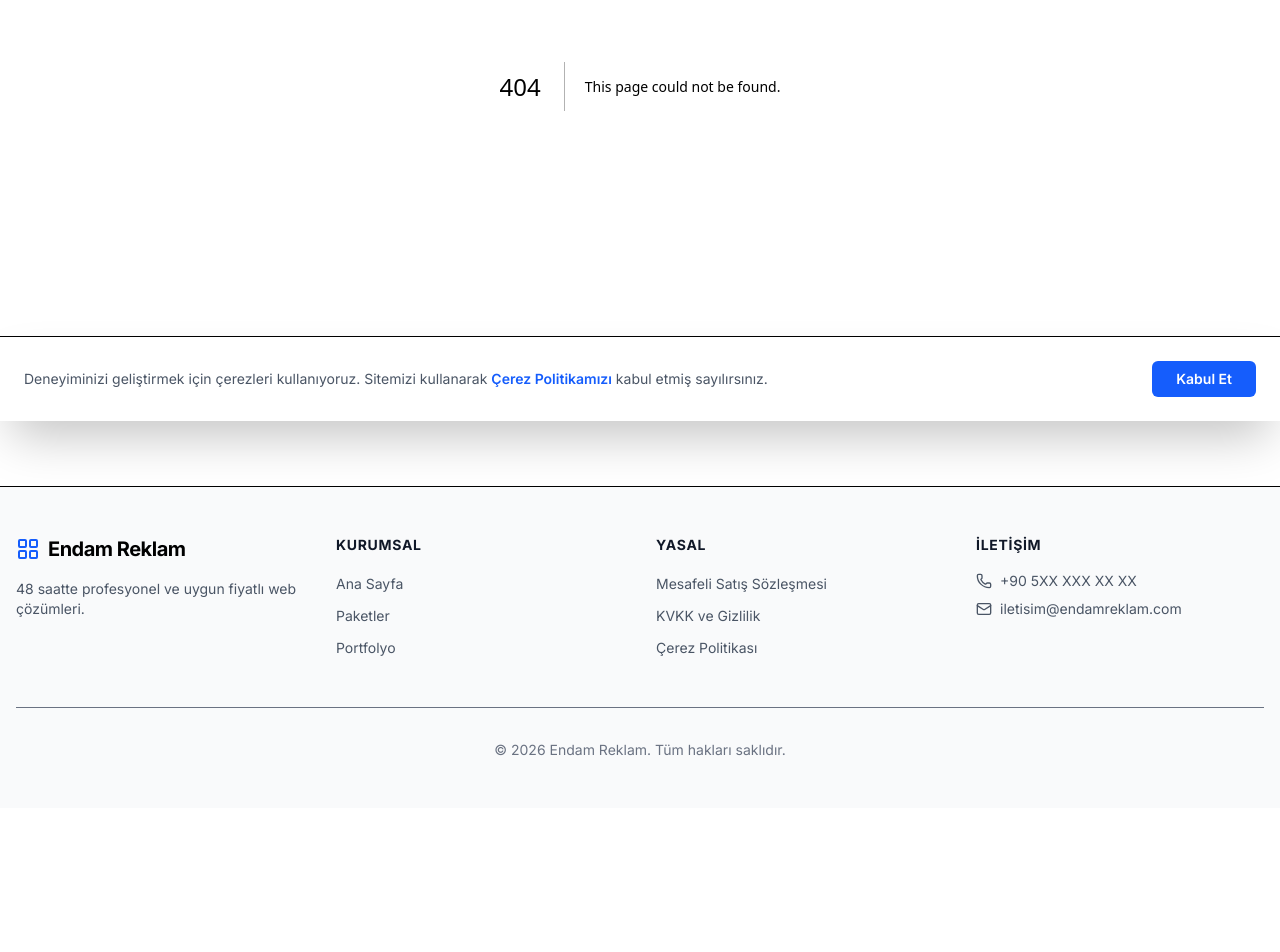
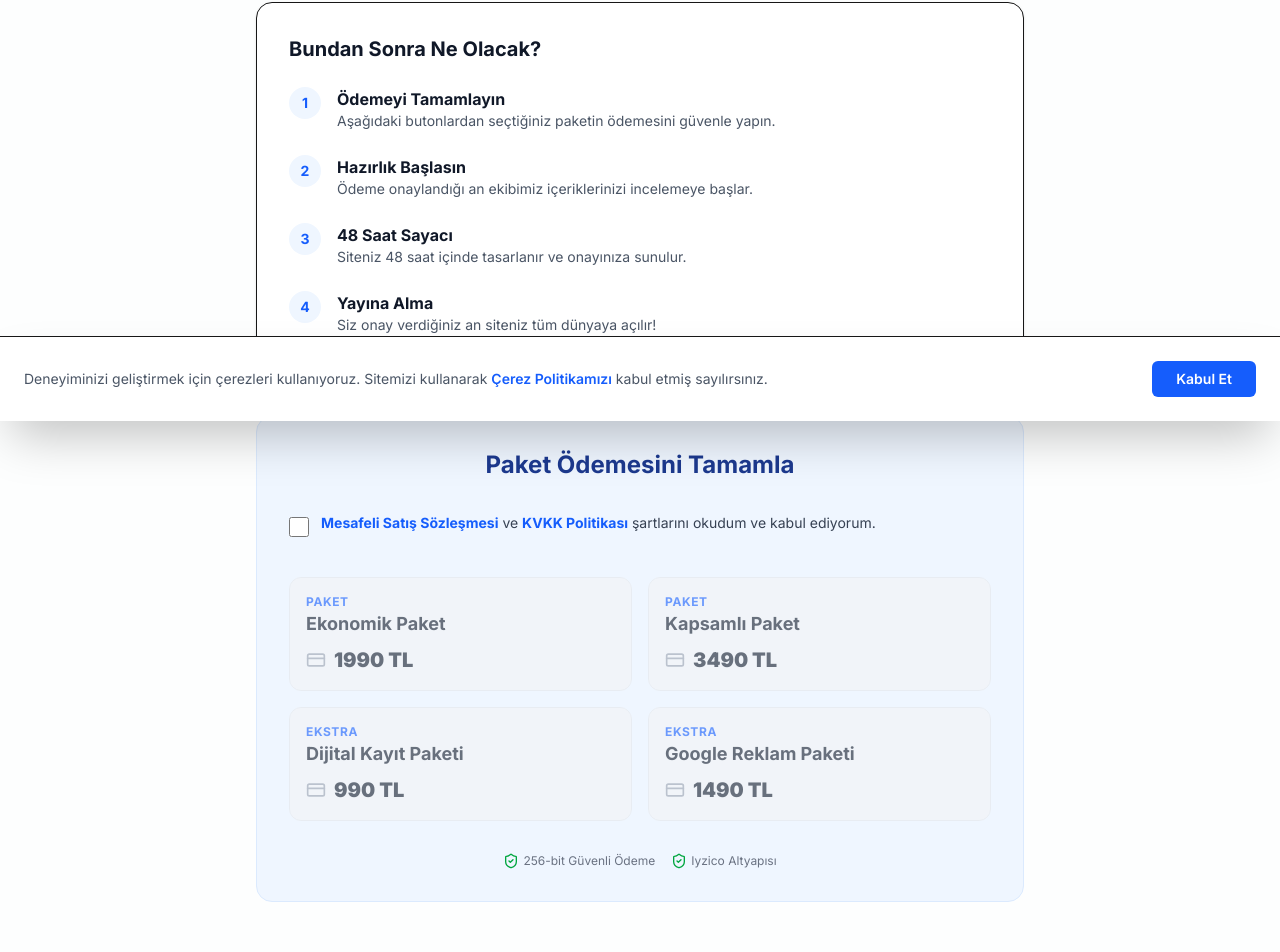
Before and after one commit to osadikoglu/endamreklam, a Next.js app: page /odeme-ve-tesekkur in a window 1280 px wide. Before the commit this address had no page. Shown: the part 379-1331 px from the top of the page. Before the commit the page ends 1187 px from the top, so only its background shows below. Built offline with nearby package versions, Linux system fonts and the light colour scheme.

Commit message:
feat: payment and success page with compliance

```diff
--- /dev/null
+++ b/src/app/odeme-ve-tesekkur/page.tsx
@@ -0,0 +1,129 @@
+"use client";
+
+import { useState } from "react";
+import Link from "next/link";
+import { CheckCircle2, ShieldCheck, ArrowRight, CreditCard } from "lucide-react";
+import { PACKAGES } from "@/lib/constants";
+
+export default function PaymentSuccessPage() {
+  const [agreed, setAgreed] = useState(false);
+
+  return (
+    <div className="flex flex-col bg-gray-50/30 py-12 lg:py-20">
+      <div className="container mx-auto px-4">
+        <div className="mx-auto max-w-3xl">
+          {/* Success Header */}
+          <div className="mb-12 text-center">
+            <div className="mb-6 inline-flex h-20 w-20 items-center justify-center rounded-full bg-green-100 text-green-600">
+              <CheckCircle2 className="h-12 w-12" />
+            </div>
+            <h1 className="mb-4 text-3xl font-extrabold text-gray-900 md:text-4xl">
+              Başvurunuz Başarıyla Alındı!
+            </h1>
+            <p className="text-lg text-gray-600">
+              Şimdi son adım olarak ödemenizi tamamlayın ve süreci başlatalım.
+            </p>
+          </div>
+
+          {/* Instructions */}
+          <div className="mb-12 rounded-2xl bg-white p-8 shadow-sm border">
+            <h2 className="mb-6 text-xl font-bold text-gray-900">Bundan Sonra Ne Olacak?</h2>
+            <div className="space-y-6">
+              {[
+                { title: "Ödemeyi Tamamlayın", desc: "Aşağıdaki butonlardan seçtiğiniz paketin ödemesini güvenle yapın." },
+                { title: "Hazırlık Başlasın", desc: "Ödeme onaylandığı an ekibimiz içeriklerinizi incelemeye başlar." },
+                { title: "48 Saat Sayacı", desc: "Siteniz 48 saat içinde tasarlanır ve onayınıza sunulur." },
+                { title: "Yayına Alma", desc: "Siz onay verdiğiniz an siteniz tüm dünyaya açılır!" },
+              ].map((step, i) => (
+                <div key={i} className="flex gap-4">
+                  <div className="flex h-8 w-8 shrink-0 items-center justify-center rounded-full bg-blue-50 text-sm font-bold text-blue-600">
+                    {i + 1}
+                  </div>
+                  <div>
+                    <h3 className="font-bold text-gray-900">{step.title}</h3>
+                    <p className="text-sm text-gray-600">{step.desc}</p>
+                  </div>
+                </div>
+              ))}
+            </div>
+          </div>
+
+          {/* Payment Section */}
+          <div className="rounded-2xl bg-blue-50 p-8 border border-blue-100">
+            <h2 className="mb-8 text-center text-2xl font-bold text-blue-900">
+              Paket Ödemesini Tamamla
+            </h2>
+
+            {/* Compliance Checkbox */}
+            <div className="mb-10 flex items-start gap-3">
+              <input
+                type="checkbox"
+                id="agreement"
+                checked={agreed}
+                onChange={(e) => setAgreed(e.target.checked)}
+                className="mt-1 h-5 w-5 rounded border-gray-300 text-blue-600 focus:ring-blue-500"
+              />
+              <label htmlFor="agreement" className="text-sm text-gray-700">
+                <Link href="/mesafeli-satis-sozlesmesi" className="font-bold text-blue-600 hover:underline" target="_blank">
+                  Mesafeli Satış Sözleşmesi
+                </Link>{" "}
+                ve{" "}
+                <Link href="/kvkk" className="font-bold text-blue-600 hover:underline" target="_blank">
+                  KVKK Politikası
+                </Link>{" "}
+                şartlarını okudum ve kabul ediyorum.
+              </label>
+            </div>
+
+            {/* Payment Buttons Grid */}
+            <div className="grid grid-cols-1 gap-4 sm:grid-cols-2">
+              {PACKAGES.map((pkg) => (
+                <button
+                  key={pkg.id}
+                  disabled={!agreed}
+                  className={`flex flex-col items-start rounded-xl border p-4 transition-all ${
+                    agreed
+                      ? "bg-white hover:border-blue-600 hover:shadow-md cursor-pointer"
+                      : "bg-gray-100 border-gray-200 opacity-60 cursor-not-allowed"
+                  }`}
+                  onClick={() => {
+                    if (agreed) {
+                      // Redirect to external payment link (Iyzico/PayTR)
+                      window.open("https://iyzico.link/your-link", "_blank");
+                    }
+                  }}
+                >
+                  <span className="text-xs font-bold uppercase tracking-wider text-blue-600">
+                    {pkg.isAddon ? "Ekstra" : "Paket"}
+                  </span>
+                  <span className="text-lg font-bold text-gray-900">{pkg.name}</span>
+                  <div className="mt-2 flex items-center gap-2 text-xl font-black text-gray-900">
+                    <CreditCard className="h-5 w-5 text-gray-400" />
+                    {pkg.price}
+                  </div>
+                </button>
+              ))}
+            </div>
+
+            <div className="mt-8 flex items-center justify-center gap-4 text-xs text-gray-500">
+              <div className="flex items-center gap-1">
+                <ShieldCheck className="h-4 w-4 text-green-600" />
+                <span>256-bit Güvenli Ödeme</span>
+              </div>
+              <div className="flex items-center gap-1">
+                <ShieldCheck className="h-4 w-4 text-green-600" />
+                <span>Iyzico Altyapısı</span>
+              </div>
+            </div>
+          </div>
+
+          <div className="mt-12 text-center">
+            <Link href="/" className="text-sm font-medium text-gray-500 hover:text-blue-600">
+              Ana Sayfaya Dön
+            </Link>
+          </div>
+        </div>
+      </div>
+    </div>
+  );
+}
```
